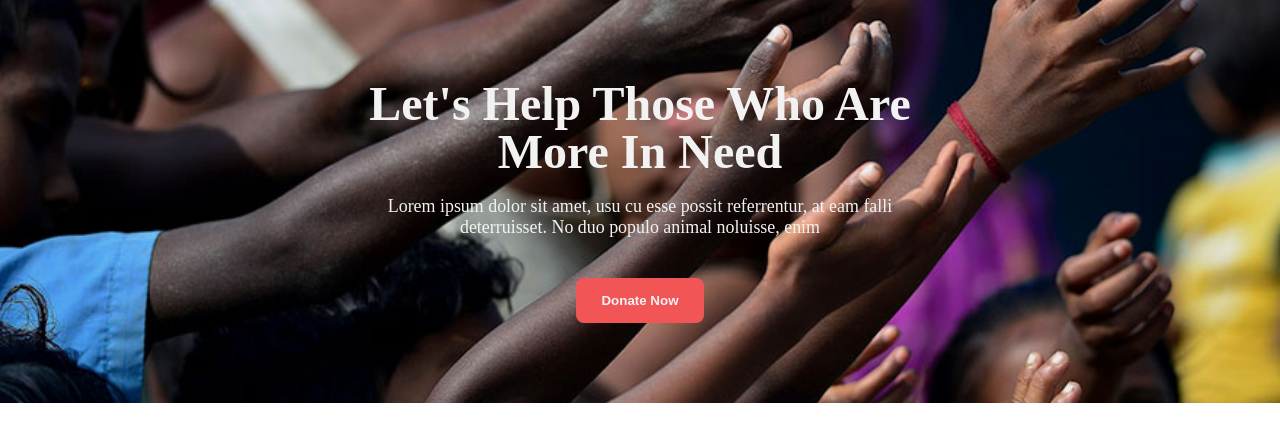
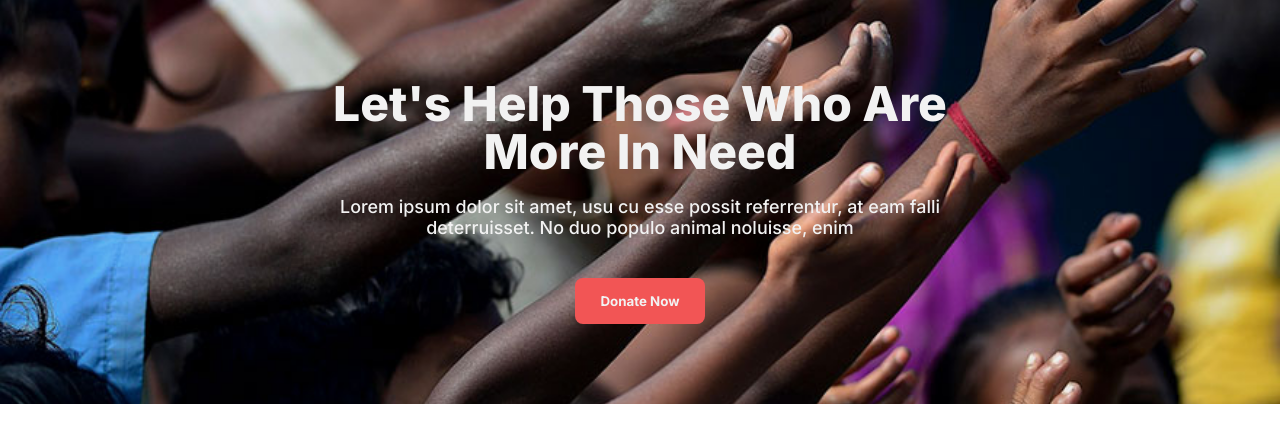
Before and after one commit to fareaz/donate-today, a plain HTML site: page index.html in a window 1280 px wide. Drawn offline with Linux system fonts and the light colour scheme.

Commit message:
added inter font

```diff
--- a/index.html
+++ b/index.html
@@ -5,6 +5,9 @@
     <meta name="viewport" content="width=device-width, initial-scale=1.0" />
     <title>Donate</title>
     <link rel="stylesheet" href="./styles/style.css" />
+    <link rel="preconnect" href="https://fonts.googleapis.com">
+<link rel="preconnect" href="https://fonts.gstatic.com" crossorigin>
+<link href="https://fonts.googleapis.com/css2?family=Inter:ital,opsz,wght@0,14..32,100..900;1,14..32,100..900&display=swap" rel="stylesheet">
   </head>
   <body>
     <header>
--- a/styles/style.css
+++ b/styles/style.css
@@ -2,6 +2,7 @@
   box-sizing: border-box;
   padding: 0;
   margin: 0;
+  font-family: "Inter", sans-serif;
 }
 img {
   width: 100%;
@@ -36,7 +37,7 @@ header {
 .banner h2 {
   font-size: 3rem;
   line-height: 3rem;
-  font-weight: 700;
+  font-weight: 800;
   margin-bottom: 20px;
 }
 .banner p {
```
